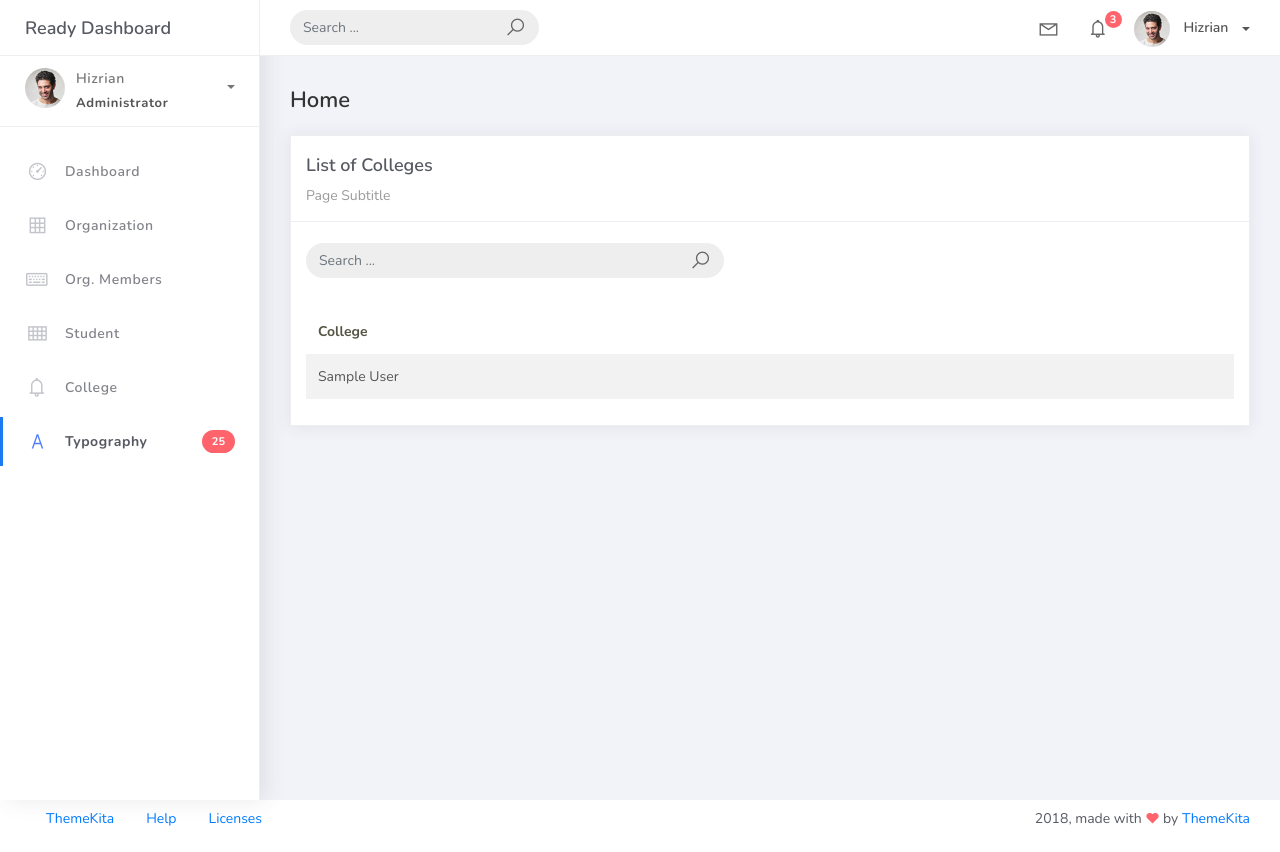
After one commit to clasarageth/PSUSphere, a Django app: page /college_list in a window 1280 px wide. The commit adds this page. Run offline with Django 5.2, Linux system fonts and the light colour scheme; tables that the repository leaves empty hold one stand-in row (values such as "Sample post"); some libraries are stand-ins or nearby versions.

Commit message:
College List View

```diff
--- a/projectsite/projectsite/urls.py
+++ b/projectsite/projectsite/urls.py
@@ -16,7 +16,7 @@ Including another URLconf
 """
 from django.contrib import admin
 from django.urls import path
-from studentorg.views import HomePageView,OrganizationList, OrganizationCreateView, OrganizationUpdateView, OrganizationDeleteView, OrgMemberList, OrgMemberCreateView, OrgMemberUpdateView, OrgMemberDeleteView, StudentList, StudentCreateView, StudentUpdateView, StudentDeleteView
+from studentorg.views import HomePageView,OrganizationList, OrganizationCreateView, OrganizationUpdateView, OrganizationDeleteView, OrgMemberList, OrgMemberCreateView, OrgMemberUpdateView, OrgMemberDeleteView, StudentList, StudentCreateView, StudentUpdateView, StudentDeleteView, CollegeList
 from studentorg import views
 
 urlpatterns = [
@@ -34,4 +34,6 @@ urlpatterns = [
     path('student_list/add', StudentCreateView.as_view(), name='student-add'),
     path('student_list/<pk>', StudentUpdateView.as_view(), name='student-update'),
     path('student_list/<pk>/delete', StudentDeleteView.as_view(), name='student-delete'),
+    path('college_list', CollegeList.as_view(), name='college-list'),
+
 ]
--- a/projectsite/studentorg/views.py
+++ b/projectsite/studentorg/views.py
@@ -9,6 +9,7 @@ from studentorg.forms import OrganizationForm
 from studentorg.forms import OrgMemberForm
 from studentorg.models import Student
 from studentorg.forms import StudentForm
+from studentorg.models import College
 from django.urls import reverse_lazy
 
 class HomePageView(ListView):
@@ -84,3 +85,9 @@ class StudentDeleteView(DeleteView):
     model = Student
     template_name = 'student_del.html'
     success_url = reverse_lazy('student-list')
+
+class CollegeList(ListView):
+    model = College
+    context_object_name = 'college'
+    template_name = 'college_list.html'
+    paginate_by = 5
--- a/projectsite/templates/base.html
+++ b/projectsite/templates/base.html
@@ -193,7 +193,7 @@
 							</a>
 						</li>
 						<li class="nav-item">
-							<a href="notifications.html">
+							<a href="{% url 'college-list' %}">
 								<i class="la la-bell"></i>
 								<p>College</p>
 							</a>
--- /dev/null
+++ b/projectsite/templates/college_list.html
@@ -0,0 +1,66 @@
+{% extends 'base.html' %}
+{% load static %}
+
+{% block content %}
+<div class="content">
+    <div class="container-fluid">
+        <h4 class="page-title">Home</h4>
+
+        <div class="row">
+            <div class="col-md-12">
+                <div class="card">
+                    <div class="card-header">
+                        <div class="card-title">List of Colleges</div>
+                        <div class="card-category">Page Subtitle</div>
+                    </div>
+                    <br />
+                    <div class="col-md-12 row">
+                        <div class="col-md-6">
+                            <form class="navbar-left navbar-form nav-search mr-md-3" action="">
+                                <div class="input-group">
+                                    <input type="text" placeholder="Search ..." class="form-control" />
+                                    <div class="input-group-append">
+                                        <span class="input-group-text">
+                                            <i class="la la-search search-icon"></i>
+                                        </span>
+                                    </div>
+                                </div>
+                            </form>
+                        </div>
+
+                        <div class="col-md-6">
+                            <div class="pull-right">
+                            </div>
+                        </div>
+                    </div>
+
+                    <div class="card-body">
+                        <table class="table table-striped mt-3">
+                            <thead>
+                                <tr>
+                                    <th scope="col">College</th>
+                                </tr>
+                            </thead>
+                            <tbody>
+                                {% for object in object_list %}
+                                <tr>
+                                    <td>{{ object.college_name }}</td>
+                                </tr>
+                                    {% empty %}
+                                    <tr>
+                                        <td colspan="4" style="text-align: center">
+                                        <p class="text-sm font-weight-bold mb-0">No Records Found</p>
+                                        </td>
+                                    </tr>
+                                    {% endfor %}
+                            </tbody>
+                        </table>
+                        {% include 'includes/pagination.html' %}
+                    </div>
+                </div>
+            </div>
+        </div>
+
+    </div>
+</div>
+{% endblock %}
```
